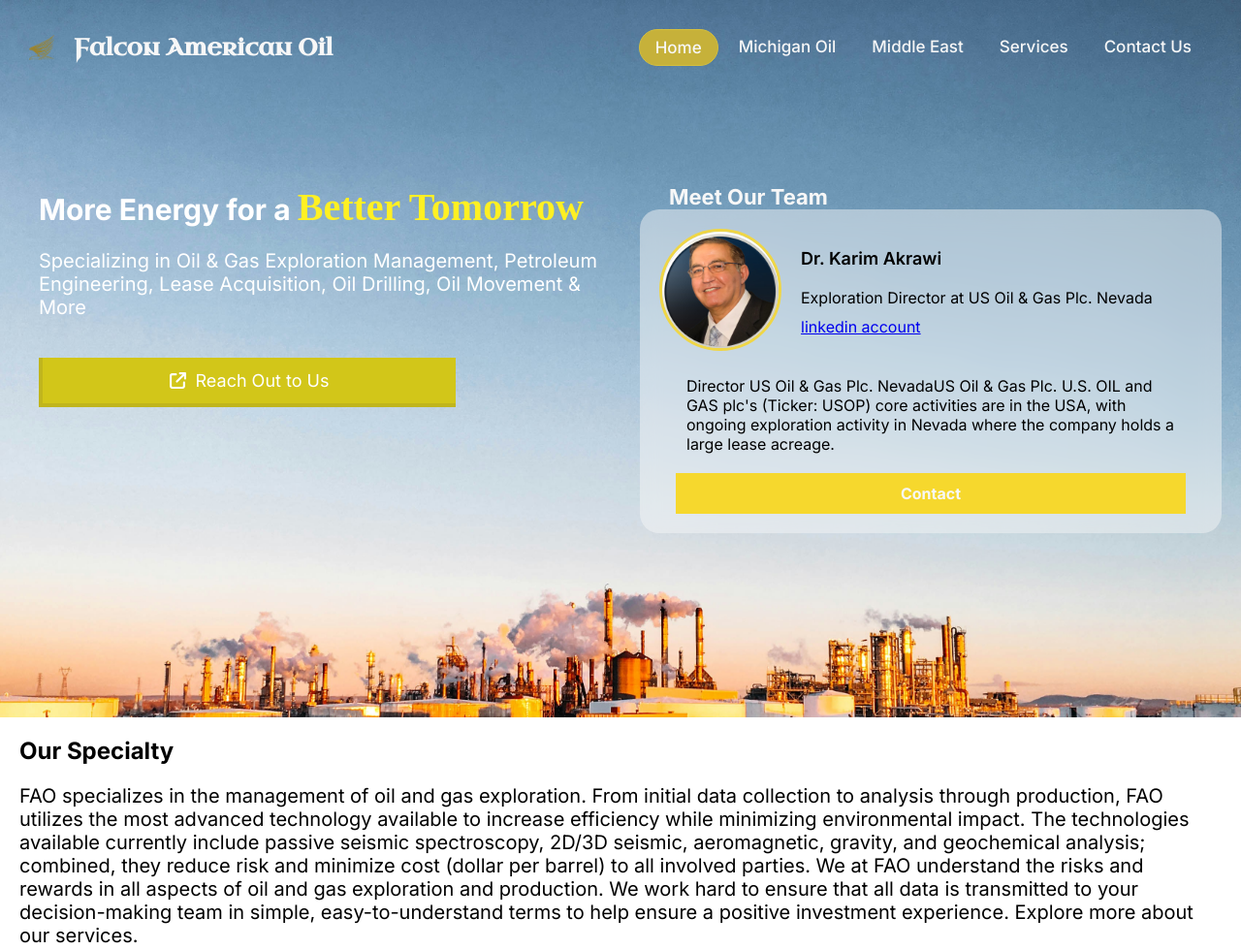
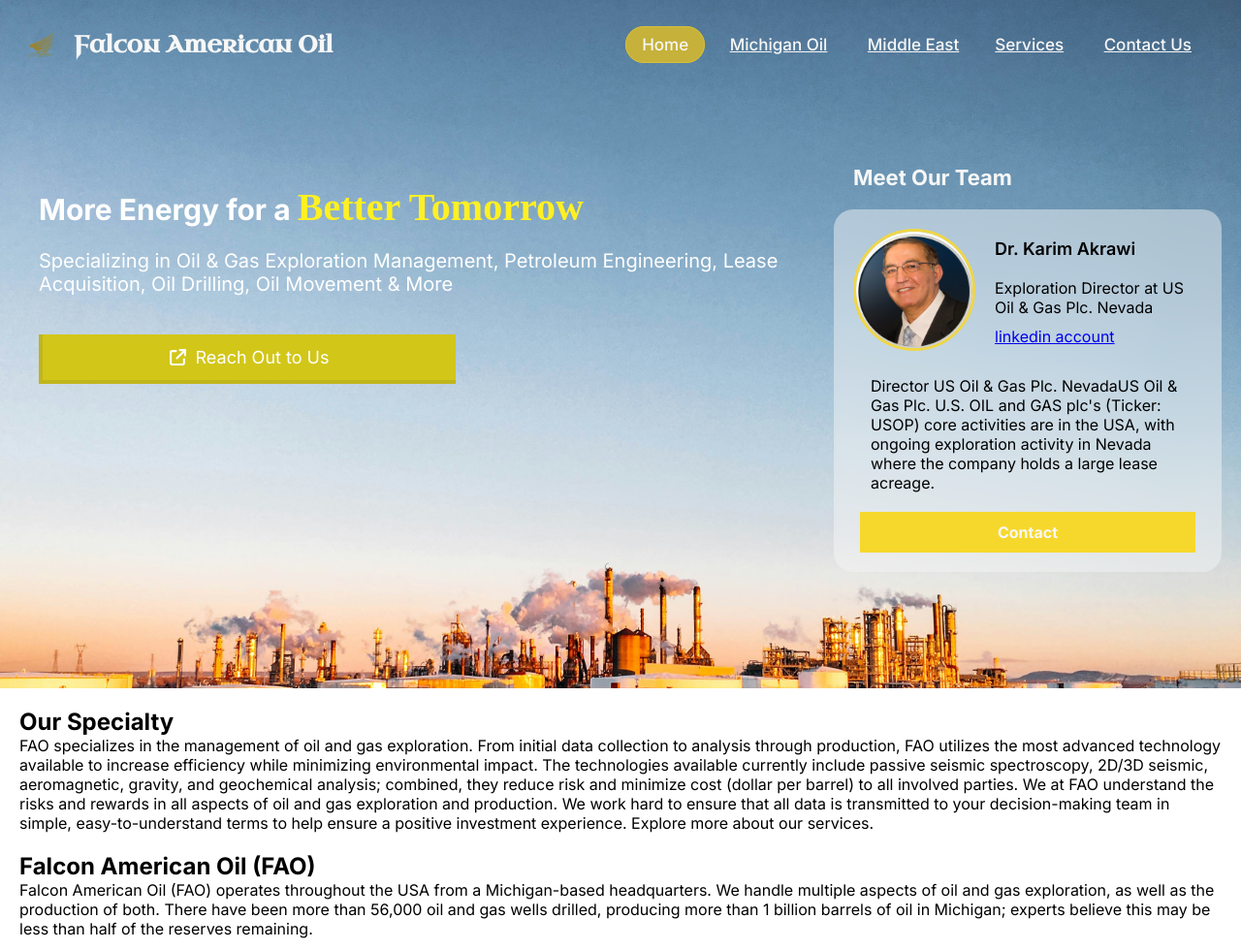
Before and after one commit to husseinalaa21/falcon_american_oil, a plain HTML site: page index.html in a window 1280 px wide. Shown: the top 980 px of the page at 97% size. Drawn offline with Linux system fonts and the light colour scheme; a web font is replaced by a local one.

Commit message:
new changes

```diff
--- a/hussein_style.css
+++ b/hussein_style.css
@@ -63,7 +63,8 @@ body {
 
 .list_web {
     display: flex;
-    justify-content: center;
+    justify-content: right;
+    text-align: right;
 }
 
 .list_web a {
@@ -174,7 +175,7 @@ body {
     font-size: 40px;
 }
 
-p {
+.a p {
     margin-top: 20px;
     font-size: 20px;
 }
@@ -239,7 +240,7 @@ p {
     width: 100%;
     padding: 0;
     margin: 0;
-    margin-top: 20px;
+    margin-top: 10px;
 }
 
 .u {
@@ -282,7 +283,7 @@ p {
     color: #F7F7F7;
     width: 90%;
     margin: auto;
-    margin-top: 20px;
+    margin-bottom: 20px;
 }
 
 .titleOfB h2 {
@@ -294,8 +295,8 @@ p {
 }
 
 .b {
-    padding-bottom: 800px;
-    max-width: 600px;
+    padding-bottom: 100px;
+    max-width: 400px;
     margin: auto;
 }
 
@@ -360,7 +361,7 @@ p {
     margin-right: 5px;
 }
 
-@media only screen and (max-width: 900px) {
+@media only screen and (max-width: 800px) {
     .list_mobile {
         display: block !important;
     }
@@ -381,6 +382,10 @@ p {
         font-size: 22px;
     }
 
+    .hussein_logo {
+        width: 280px;
+    }
+
     .main_show {
         max-height: 1000px;
     }
--- a/index.html
+++ b/index.html
@@ -25,11 +25,15 @@
 				</div>
 				<div class="hussein_list">
 					<div class="list_web">
-						<a class="selected">Home</a>
-						<a>Michigan Oil</a>
-						<a>Middle East</a>
-						<a>Services</a>
-						<a>Contact Us</a>
+						<div>
+							<a class="selected">Home</a>
+							<a href="#">Michigan Oil</a>
+							<a href="#">Middle East</a>
+						</div>
+						<div>
+							<a href="#">Services</a>
+							<a href="#">Contact Us</a>
+						</div>
 					</div>
 					<div class="list_mobile" id="listMobile" onclick="disWhat()">
 						<div></div>
```
